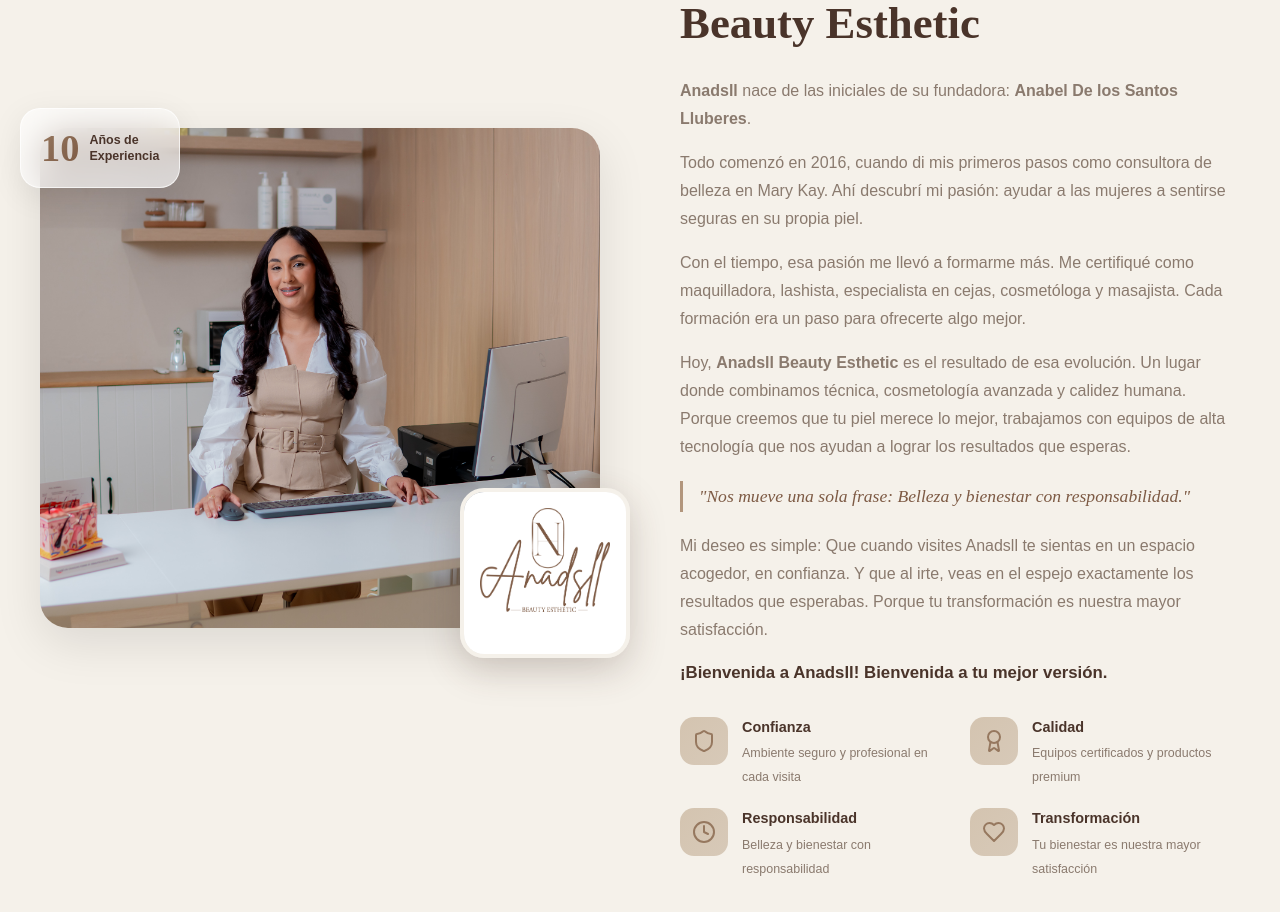
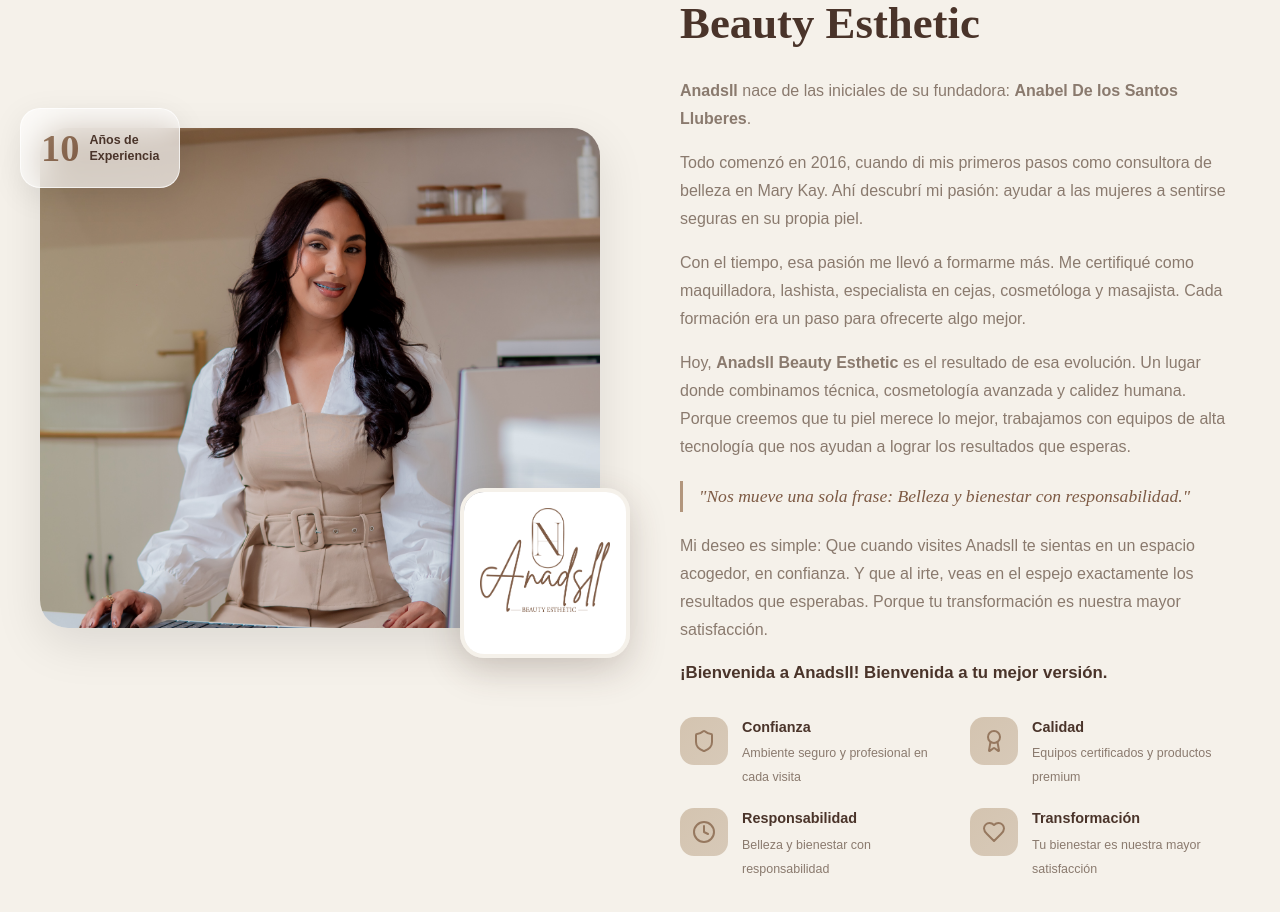
Before and after one commit to louisx2/beauty, a React (Vite) app in the folder vscode/: page / in a window 1280 px wide. Shown: the part 3040-3952 px from the top of the page. Built offline with nearby package versions, Linux system fonts and the light colour scheme; no server answers; the database is empty.

Commit message:
style: sustituir imagen grande de historia por as-07245

```diff
--- a/vscode/src/components/About.tsx
+++ b/vscode/src/components/About.tsx
@@ -15,7 +15,7 @@
         <div className="about__image-side">
           <div className="about__image-main">
             <img
-              src="/equipo/as-07236.jpg"
+              src="/equipo/as-07245.jpg"
               alt="Anabel De los Santos Lluberes"
               loading="lazy"
             />
```
Also changed, not shown: vscode/public/equipo/as-07245.jpg (added).
